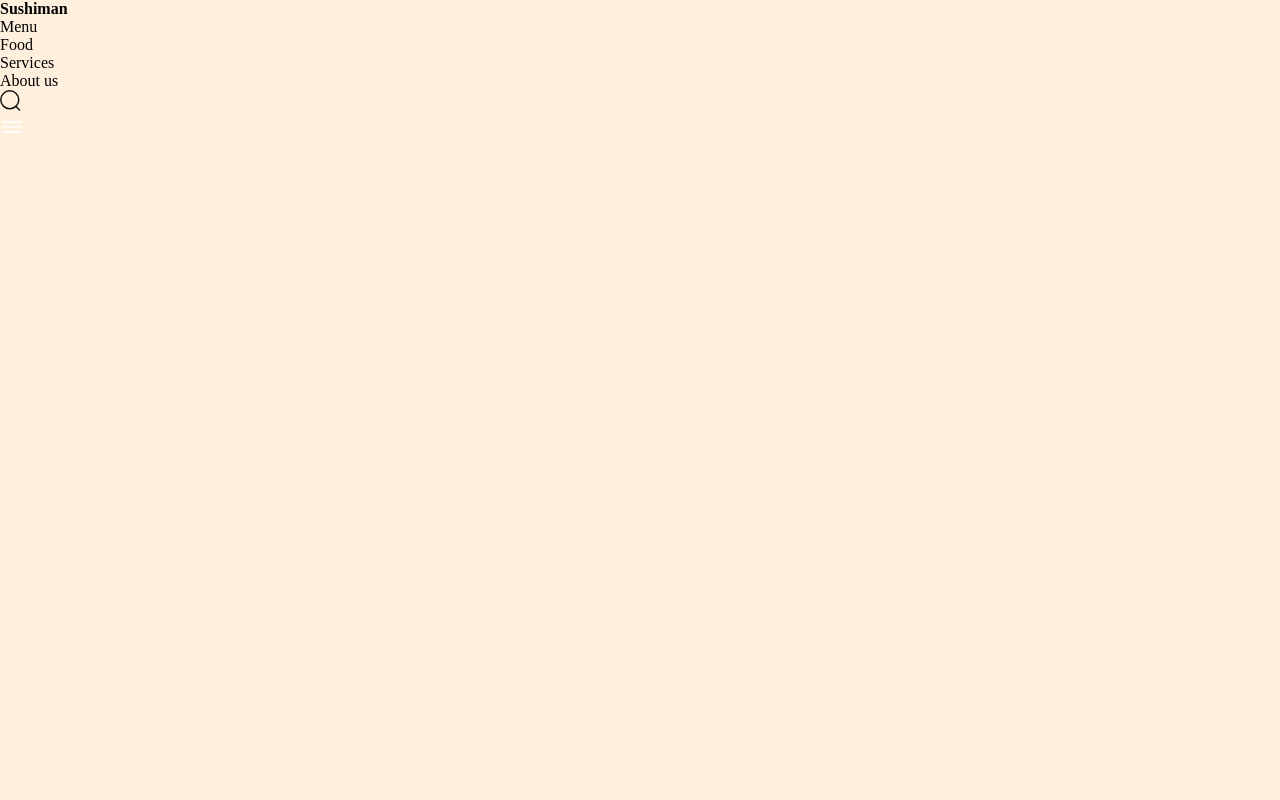
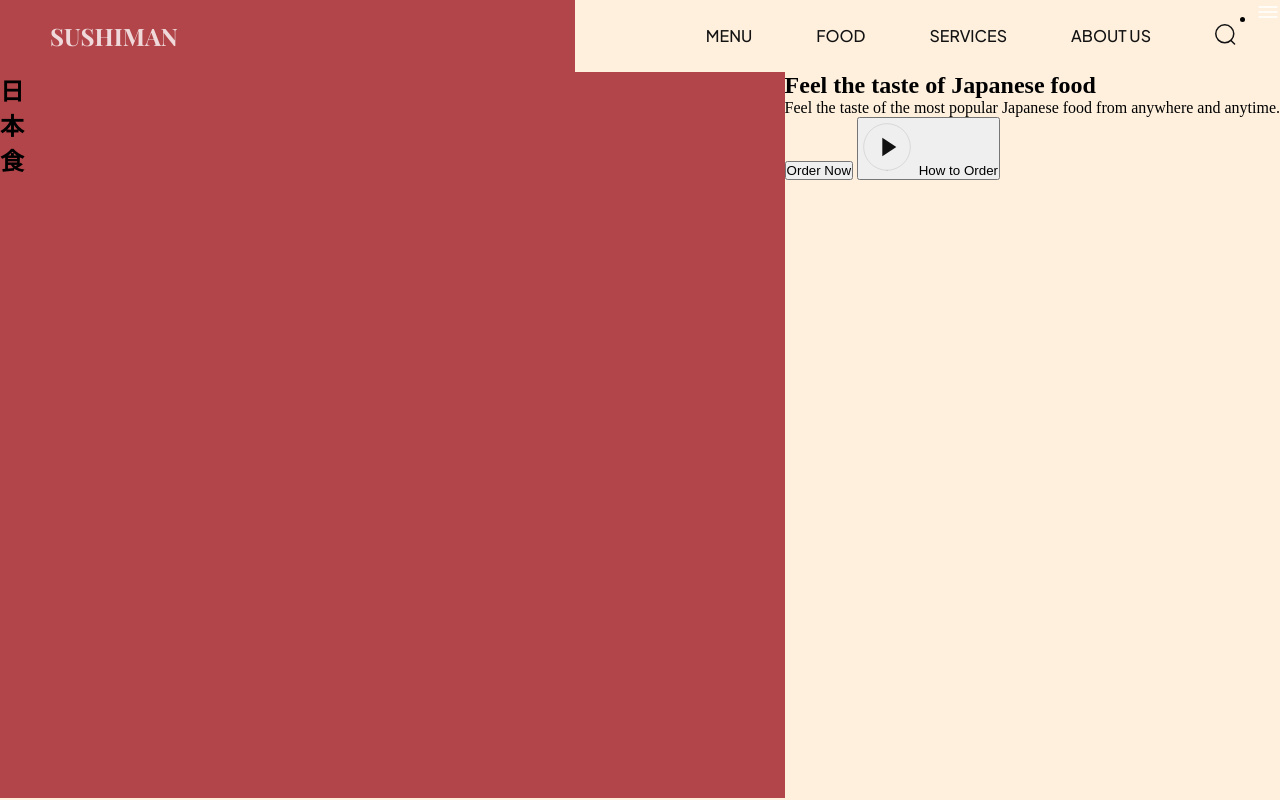
Before and after one commit to Noctopia/sushi, a website built with Vite: page index.html in a window 1280 px wide. Built offline with nearby package versions, Linux system fonts and the light colour scheme.

Commit message:
fourth: hero section

```diff
--- /dev/null
+++ b/css/sections/header.css
@@ -0,0 +1,66 @@
+.header__nav{
+    display: flex;
+    overflow: hidden;
+}
+
+.header__logo{
+    flex: 1;
+    display: flex;
+
+    position: relative;
+    padding: 20px;
+}
+
+.header__logo-overlay{
+    position: absolute;
+    inset: 0;
+    width: 100%;
+
+    background-color: var(--primary-color);
+    z-index: -1; /*en arrière plan*/
+}
+
+.header__logo h4{
+    padding-left: 30px;
+
+    font-weight: 700;
+    font-size: 24px;
+    text-transform: uppercase;
+    font-family: var(--playfair-display);
+    color: #fff;
+    opacity: 0.8;
+}
+
+.header__menu, .header__menu-mobile{
+    padding: 20px;
+    display: flex;
+    flex: 1.2; /* */
+    align-items: center; /*centrés verticalement dans la case*/
+    justify-content: flex-end; /*s'aligne sur la fin*/
+    gap: 64px;
+
+    list-style: none; /*pas de puces*/
+}
+
+.header__menu li{
+    font-weight: 500;
+    font-family: var(--plus-jakarta-sans);
+    color: var(--secondary-color);
+    font-size: 16px;
+    text-transform: uppercase;
+    line-height: 20px;
+    cursor: pointer;
+}
+
+.header_menu li img{
+    width: 24px;
+    height: 24px;
+    object-fit: contain; /*pour que l'img/vid soit redimensionnée à la taille du container*/
+}
+
+.header__menu-mobile{
+    display: none;
+    gap: 20px;
+
+    position: relative;
+}
--- /dev/null
+++ b/css/sections/hero.css
@@ -0,0 +1,29 @@
+.hero{
+    display: flex;
+    min-height: calc(100vh - 74px);
+    overflow: hidden;
+}
+
+.hero-image{
+    flex: 1;
+    display: flex;
+    flex-direction: column;
+
+    position: relative;
+    z-index: 5;
+}
+
+.hero-image img{
+    width: 120%;
+    height: 100%;
+    objectf-fit: contain;
+}
+
+.hero-image__overlay{
+    position: absolute;
+    inset: 0;
+    width: 100%;
+
+    background-color: var(--primary-color);
+    z-index: -1;
+}
--- a/css/style.css
+++ b/css/style.css
@@ -2,13 +2,13 @@
 @import url("https://fonts.googleapis.com/css2?family=Plus+Jakarta+Sans:wght@200;300;400;500;600;700;800&display=swap");
 
 /* other css file imports */
-/* @import url("sections/header.css");
+@import url("sections/header.css");
 @import url("sections/hero.css");
 @import url("sections/about.css");
 @import url("sections/popular.css");
 @import url("sections/trending.css");
 @import url("sections/subscribe.css");
-@import url("sections/footer.css"); */
+@import url("sections/footer.css");
 
 /* CSS variables for reusablity across all files (including above imported) */
 :root {
--- a/index.html
+++ b/index.html
@@ -15,7 +15,7 @@
         <div class="header__logo-overlay"></div>
       </div>
 
-      <ul class="hearder__menu">
+      <ul class="header__menu">
         <li>
           <a href="#menu">Menu</a>
         </li>
@@ -40,6 +40,39 @@
       </ul>
     </nav>
   </header>
+
+
+  <section class="hero">
+    <div class="hero-image">
+      <!-- <img
+        src="assets/sushi-1.png"
+        alt="sushi"
+      /> -->
+      <h2>
+        日 <br/>
+        本 <br/>
+        食
+      </h2>
+
+      <div class="hero-image__overlay"></div>
+    </div>
+
+    <div class="hero-content">
+      <div class="hero-content-info">
+        <h1>Feel the taste of Japanese food</h1>
+        <p>Feel the taste of the most popular Japanese food from anywhere and anytime.</p>
+
+        <div class="hero-content__buttons">
+          <button class="hero-content__order-button">Order Now</button>
+          <button class="hero-content__play-button">
+            <img src="assets/play-circle.svg" alt="play"/>
+          How to Order
+          </button>
+        </div>
+      </div>
+    </div>
+  </section>
+
   <script src="js/script.js" type="module"></script>
 </body>
 </html>
```
Also changed, not shown: css/sections/about.css (added), css/sections/footer.css (added), css/sections/popular.css (added), css/sections/subscribe.css (added), css/sections/trending.css (added).
